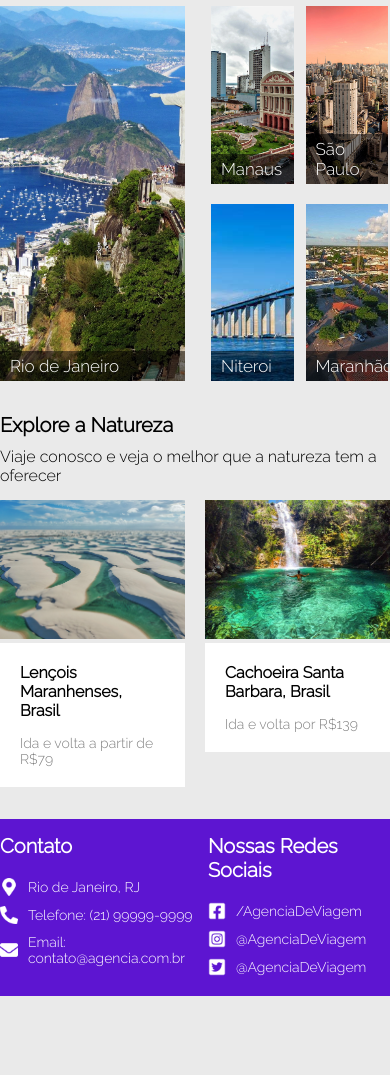
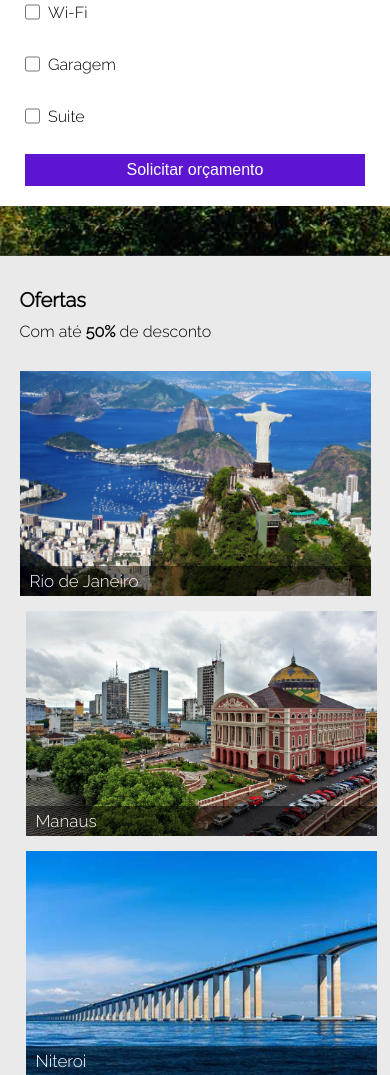
Before and after one commit to RoberthVieira/Projeto-Agencia-de-Viagens, a plain HTML site: page index.html in a window 390 px wide. Shown: the part 925-2000 px from the top of the page. Before the commit the page ends 1921 px from the top, so only its background shows below. Drawn offline with Linux system fonts and the light colour scheme.

Commit message:
Finalização do Projeto

```diff
--- a/CSS/style.css
+++ b/CSS/style.css
@@ -308,3 +308,70 @@ footer .largura-definida{
     font-size: 14px;
     margin-left: 10px;
 }
+
+
+/*RESPONSIVO*/
+@media screen and (max-width: 1100px){
+    .secao-largura-definida, .largura-definida{
+        width: 90%;
+    }
+}
+
+@media screen and (max-width: 768px){
+
+    .secao-largura-definida, .largura-definida{
+        width: 90%;
+    }
+
+    button{
+        width: 100%;
+    }
+
+    .secao-oferta-img{
+        display: flex;
+        flex-direction: column;
+        height: 100%;
+    }
+
+    .img-menor{
+        width: 100%;
+    }
+
+    .secao-oferta-img figure{
+        width: 100%;
+        height: 225px;
+        margin-top: 15px;
+    }
+
+    .img-secao-oferta-dois{
+        display: flex;
+        flex-direction: column;
+        align-items: center;
+    }
+
+    .img-secao-oferta-dois figure{
+        width: 100%;
+        margin-top: 15px;
+    }
+
+    footer .largura-definida{
+        display: flex;
+        flex-direction: column;
+        align-items: center;
+    }
+
+    .box-contato, .box-rede-sociais{
+        width: 250px;
+    }
+}
+
+@media screen and (max-width: 540px){
+    .campo-duplo, .radio-cama-infantil, .campo-preferencias{
+        display: flex;
+        flex-direction: column;
+    }
+
+    .campo-duplo div, .campo-radio, .opcoes-preferencias{
+        width: 100%;
+    }
+}
```
